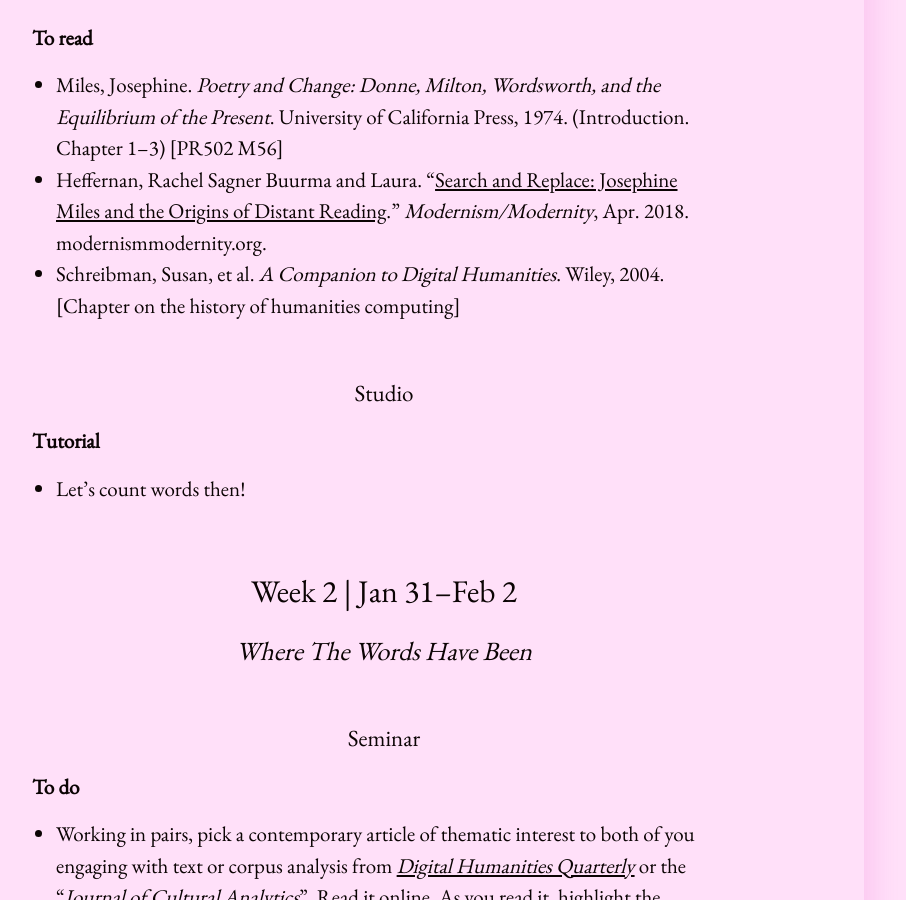
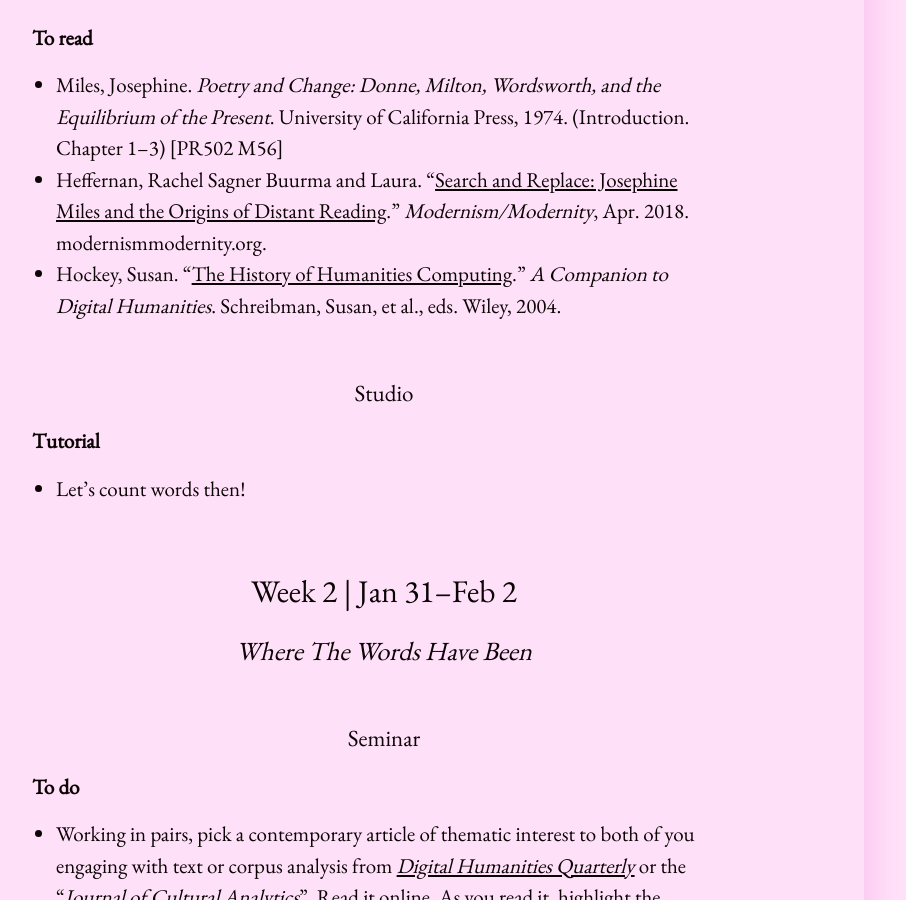
Before and after one commit to elotroalex/s23-intro-dh, a Jekyll site: the page built from schedule.md, in a window 1280 px wide and 900 px high, scrolled down 820 px. Shown: the whole window, without its empty margins (256-1162 px from the left). Built offline with Jekyll 4.4.1, drawn with Linux system fonts in a browser that asks for light colours.

Commit message:
tweaks from office pc

```diff
--- a/schedule.md
+++ b/schedule.md
@@ -20,8 +20,7 @@ title: Schedule
 **To read**
 - Miles, Josephine. *Poetry and Change: Donne, Milton, Wordsworth, and the Equilibrium of the Present*. University of California Press, 1974. (Introduction. Chapter 1–3) [PR502 M56]
 - Heffernan, Rachel Sagner Buurma and Laura. “[Search and Replace: Josephine Miles and the Origins of Distant Reading](https://modernismmodernity.org/forums/posts/search-and-replace).” *Modernism/Modernity*, Apr. 2018. modernismmodernity.org.
-- Schreibman, Susan, et al. *A Companion to Digital Humanities*. Wiley, 2004. [Chapter on the history of humanities computing]
-
+- Hockey, Susan. "[The History of Humanities Computing](https://companions.digitalhumanities.org/DH/?chapter=content/9781405103213_chapter_1.html)." *A Companion to Digital Humanities*. Schreibman, Susan, et al., eds.  Wiley, 2004.
 
 
 ##### Studio
```
